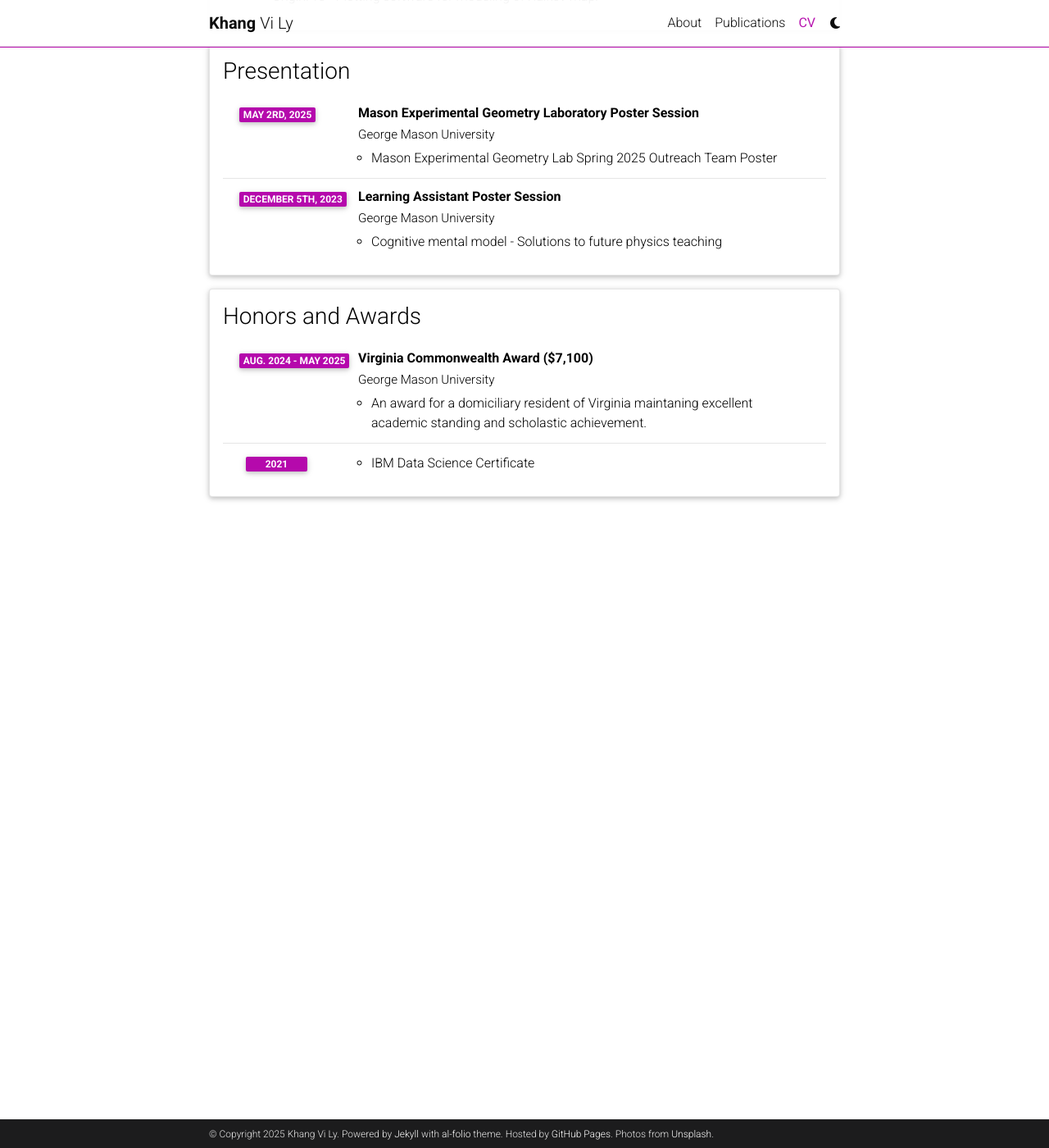
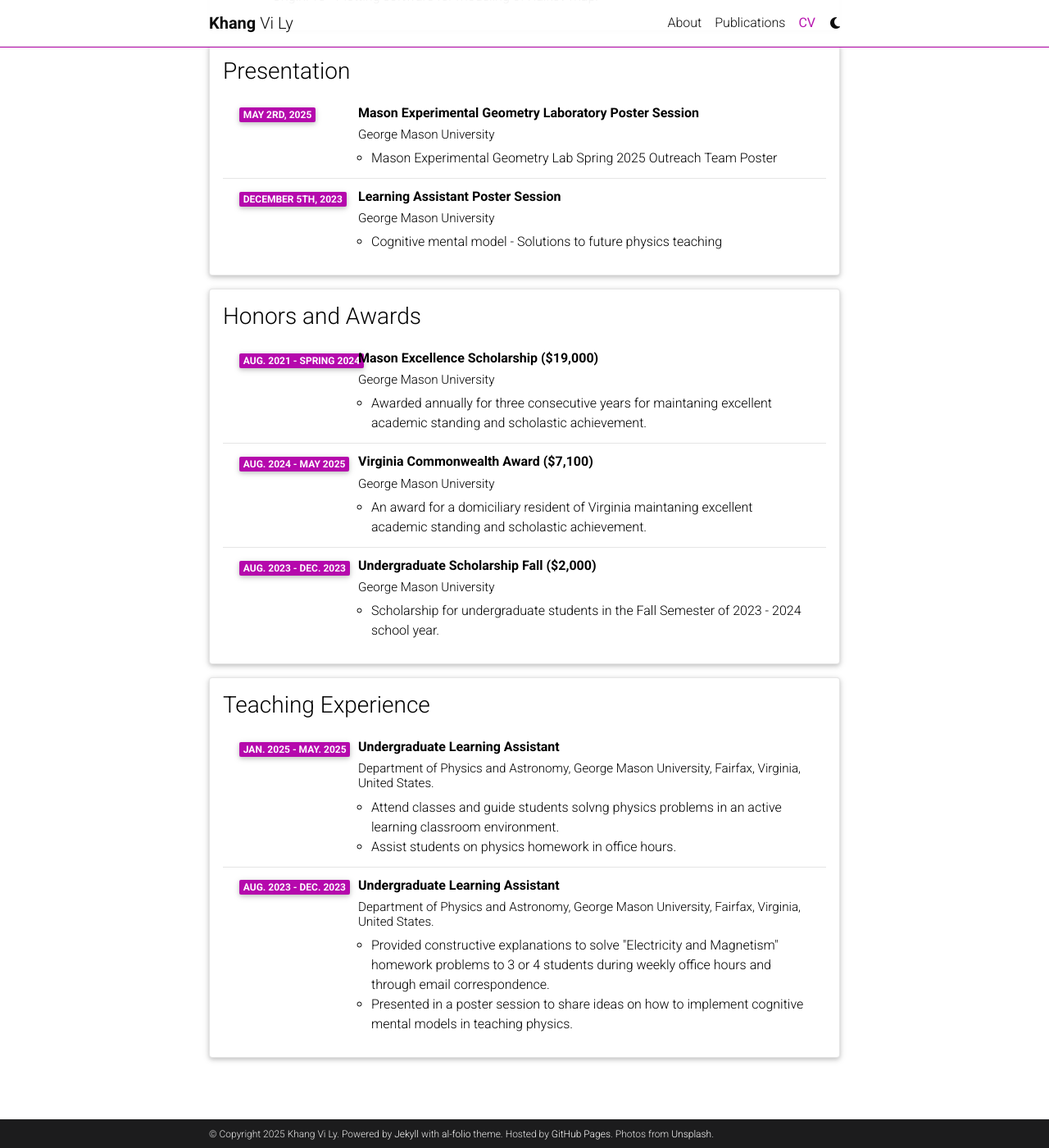
Before and after one commit to lvkhang123/lvkhang123.github.io, a Jekyll site: the page built from _pages/cv.md, in a window 1280 px wide and 1400 px high, scrolled down 2858 px. Shown: the whole window at 82% size. Built offline with Jekyll 4.4.1, drawn with Linux system fonts in a browser that asks for light colours; comment, search, counter and statistics services are not loaded; a style sheet for code colours, icons or effects is not loaded; some of the changed text lies outside the part shown.

Commit message:
CV_Change10

```diff
--- a/_data/cv.yml
+++ b/_data/cv.yml
@@ -63,7 +63,7 @@
             - Differential Equation
             - Linear Algebra
 
-- title: Experience
+- title: Research Experience
   type: time_table
   contents:
     - title: Undergraduate Research Assistant
@@ -73,6 +73,7 @@
       - Supervised by Dr. Paul So and Dr. Ernest Barreto.
       - Perform computational modeling of spiking neuron activity of Rulkov map with tools such as linear maps, bifurcation diagrams, and basin of attractions using Python.
       - Determine the fractal behavior of Rulkov map's basin of attraction through computational and mathematical analysis.
+
     - title: Graduate Research Assistant
       institution: Arch Laboratory, Department of Psychology, George Mason University, Fairfax, Virginia, United States.
       year: Jan 2025 - Present
@@ -128,12 +129,38 @@
 - title: Honors and Awards
   type: time_table
   contents:
+
+    - title: Mason Excellence Scholarship ($19,000)
+      institution: George Mason University
+      year: Aug. 2021 - Spring 2024
+      description:
+      - Awarded annually for three consecutive years for maintaning excellent academic standing and scholastic achievement.
+
     - title: Virginia Commonwealth Award ($7,100)
       institution: George Mason University
       year: Aug. 2024 - May 2025
       description:
       - An award for a domiciliary resident of Virginia maintaning excellent academic standing and scholastic achievement.
 
-    - year: 2021
-      items:
-        - IBM Data Science Certificate
+    - title: Undergraduate Scholarship Fall ($2,000)
+      institution: George Mason University
+      year: Aug. 2023 - Dec. 2023
+      description:
+      - Scholarship for undergraduate students in the Fall Semester of 2023 - 2024 school year.
+
+- title: Teaching Experience
+  type: time_table
+  contents:
+  - title: Undergraduate Learning Assistant
+    institution: Department of Physics and Astronomy, George Mason University, Fairfax, Virginia, United States.
+    year: Jan. 2025 - May. 2025
+    description:
+      -  Attend classes and guide students solvng physics problems in an active learning classroom environment.
+      - Assist students on physics homework in office hours.
+
+  - title: Undergraduate Learning Assistant
+    institution:  Department of Physics and Astronomy, George Mason University, Fairfax, Virginia, United States.
+    year: Aug. 2023 - Dec. 2023
+    description:
+      - Provided constructive explanations to solve "Electricity and Magnetism" homework problems to 3 or 4 students during weekly office hours and through email correspondence.
+      - Presented in a poster session to share ideas on how to implement cognitive mental models in teaching physics.
```
